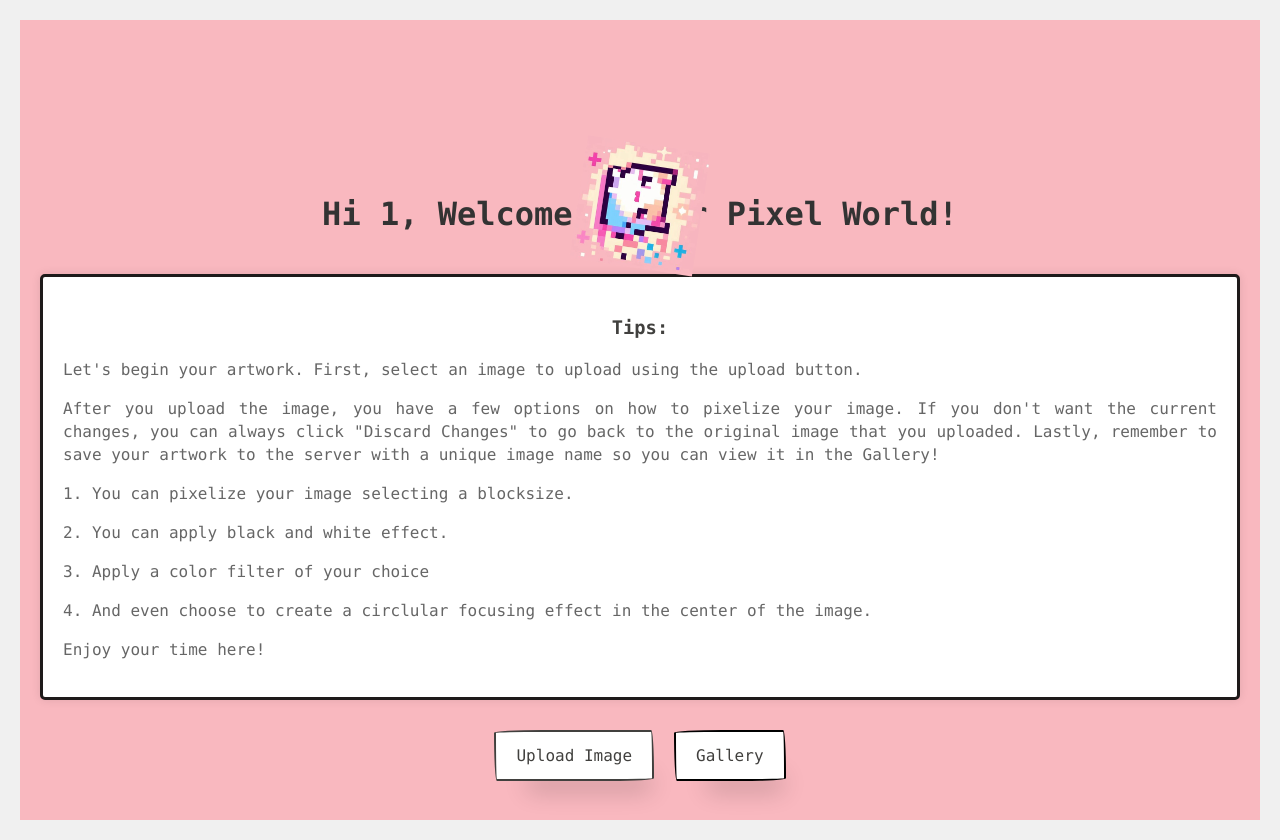
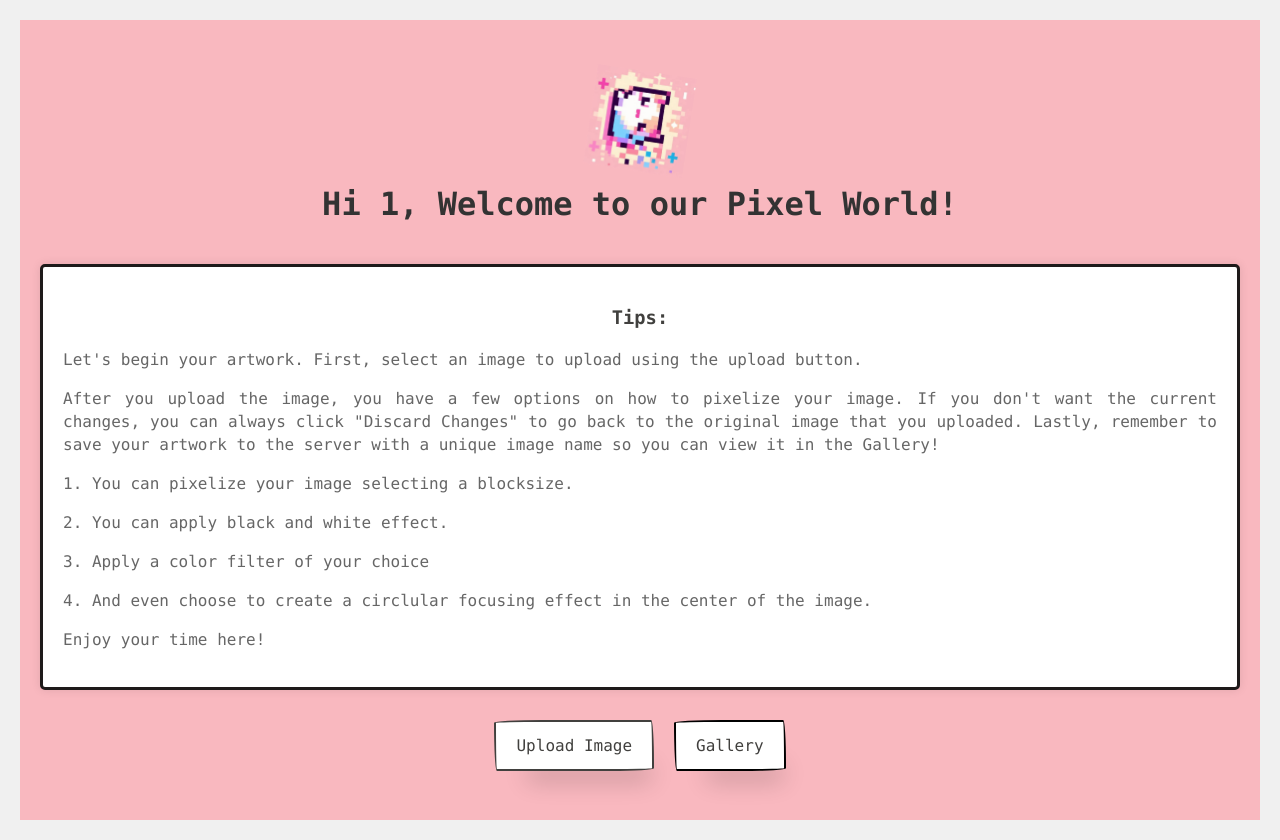
Before and after one commit to yongjiahuang134/Pixel_World, a React (Create React App) app: page /home/1 in a window 1280 px wide. Built offline with nearby package versions, Linux system fonts and the light colour scheme.

Commit message:
fixed issue with position of the logo

```diff
--- a/src/App.css
+++ b/src/App.css
@@ -43,7 +43,6 @@
   }
 
   .App-logo {
-    /* padding-top: 200px; */
     position: relative;
     top: 95px;
     animation: App-logo-spin infinite 20s linear;
@@ -51,6 +50,24 @@
 
 
   @keyframes App-logo-spin {
+    from {
+      transform: rotate(0deg);
+    }
+    to {
+      transform: rotate(360deg);
+    }
+  }
+
+  .App-logo-small {
+    position: relative;
+    top: 12px;
+    width: 100px;
+    height: 100px;
+    animation: App-logo-small-spin infinite 20s linear;
+  }
+
+
+  @keyframes App-logo-small-spin {
     from {
       transform: rotate(0deg);
     }
--- a/src/Backend/Gallery.css
+++ b/src/Backend/Gallery.css
@@ -6,6 +6,10 @@ body {
 }
 
 .App-logo {
+    position: relative;
+    top: 15px;
+    width: 80px;
+    height: 80px;
     display: block;
     margin: 0 auto;
 }
--- a/src/Backend/ImagesList.js
+++ b/src/Backend/ImagesList.js
@@ -24,13 +24,14 @@ function ImagesList() {
             <h1>Hi {username}, Welcome to your Art Gallery!</h1>
             <div className="introduction-container">
                 <h3>Tips:</h3>
+                <p className="Introduction">Here are all the artwork you have created.</p>
                 <p className="Introduction">You can click the image name to continue your work on this specific image!</p>
             </div>
             <input
                 list="image-names"
                 type="text"
                 id="searchBar"
-                placeholder="Search images..."
+                placeholder="Search images by title..."
                 onChange={(e) => setSearchString(e.target.value.toLowerCase())}
             />
             <datalist id="image-names">
--- a/src/Frontend/Home.js
+++ b/src/Frontend/Home.js
@@ -562,7 +562,7 @@ const handleNavigate = () => {
 
     return (
         <div className='MainPage'>
-            <img src={logo} alt="Logo" className="App-logo" style={{maxWidth: '10%', maxHeight: '10%'}}></img>
+            <img src={logo} alt="Logo" className="App-logo-small" style={{maxWidth: '10%', maxHeight: '10%'}}></img>
             <h1>Hi {username}, Welcome to our Pixel World!</h1>
             <div className="introduction-container">
                 <h3>Tips:</h3>
```
